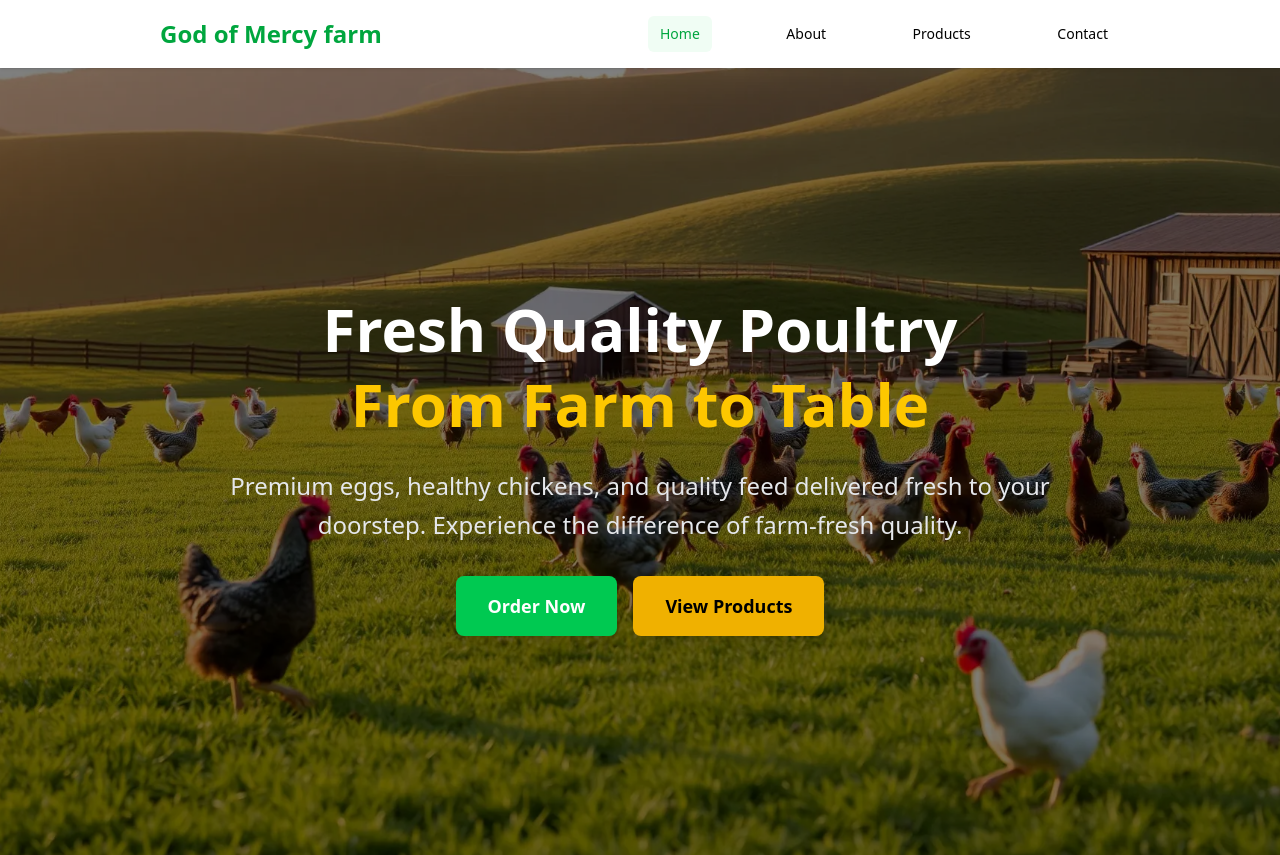
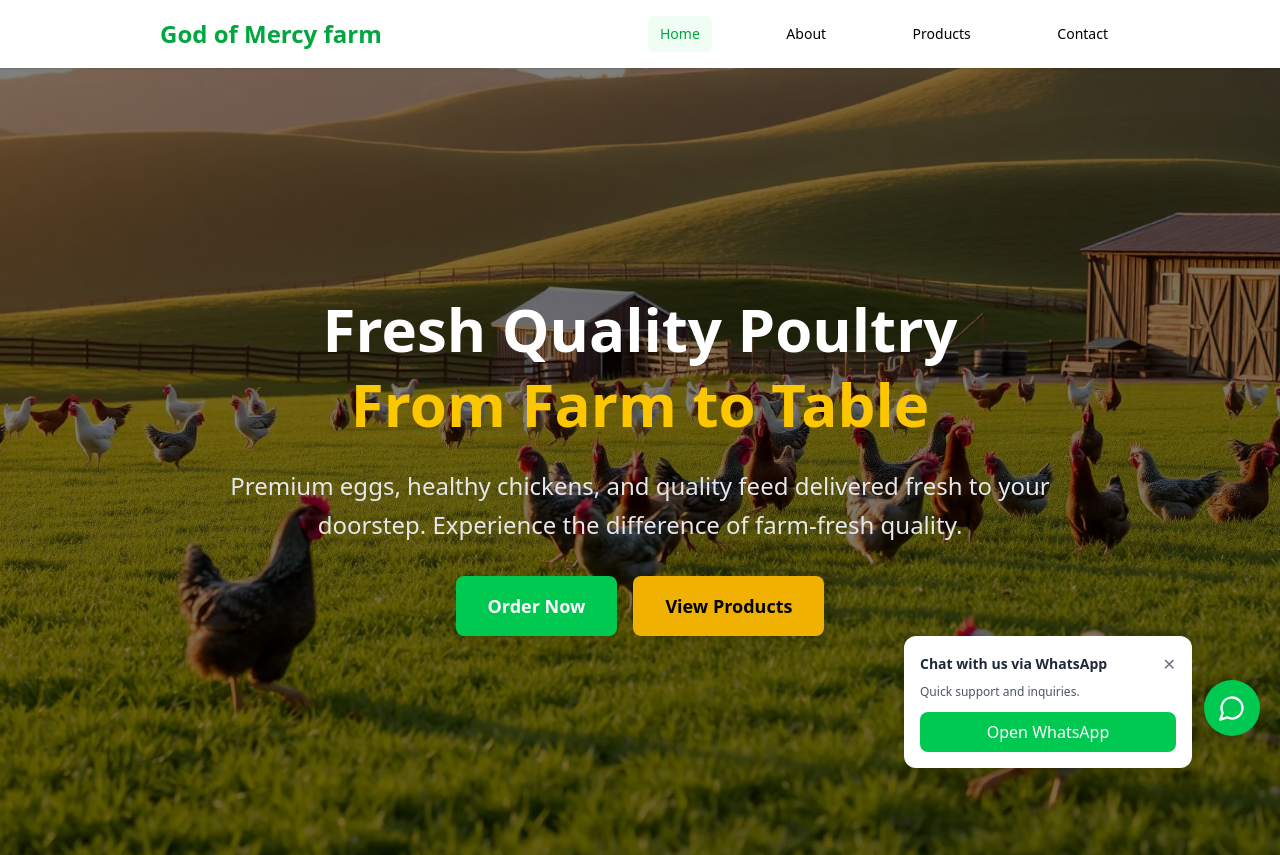
Before and after one commit to Oluwadunsindavid/God-Of-Mercy-Farm, a React (Vite) app: page / in a window 1280 px wide. Shown: the top 855 px of the page. Built offline with nearby package versions, Linux system fonts and the light colour scheme.

Commit message:
I added loader (it is not working yet), I added a working WhatsApp button to the bottom right of each page

```diff
--- a/src/App.jsx
+++ b/src/App.jsx
@@ -9,6 +9,7 @@ import Productspage from "./pages/Productspage.jsx";
 import Footer from "./components/Footer.jsx";
 import ScrollToTop from "./components/ScrollToTop.jsx";
 import BackToTopButton from "./components/BackToTopBtn.jsx";
+import WhatsAppFloat from "./components/WhatsAppFloat.jsx";
 
 function App() {
   return (
@@ -23,6 +24,7 @@ function App() {
         <Route path="/contact" element={<Contactpage />} />
       </Routes>
       <BackToTopButton/>
+      <WhatsAppFloat/>
       <Footer />
     </div>
   );
--- /dev/null
+++ b/src/Loader.tsx
@@ -0,0 +1,39 @@
+// LOADER OF iBeep. I want to use it for my works
+
+import React from "react";
+
+const LogoLoaderAlt = () => {
+  return (
+    <div className="flex items-center justify-center h-screen">
+      <div className="text-center">
+        {/* Pure CSS Logo */}
+        <div className="relative size-16 mx-auto mb-6">
+          {/* Spinning outer ring */}
+          <div className="absolute inset-0 rounded-full border-2 border-gray-100">
+            <div className="absolute inset-0 rounded-full border-2 border-transparent border-t-blue-500 animate-spin"></div>
+          </div>
+
+          {/* Logo segments container */}
+          <div className="absolute inset-1 rounded-full overflow-hidden bg-white">
+            {/* Top right quarter */}
+            <div className="absolute top-0 right-0 w-1/2 h-1/2 bg-blue-500 rounded-tr-full animate-[rotate-top-right_3s_ease-in-out_infinite]"></div>
+
+            {/* Bottom right quarter */}
+            <div className="absolute bottom-0 right-0 w-1/2 h-1/2 bg-blue-500 rounded-br-full animate-[rotate-bottom-right_3s_ease-in-out_infinite]"></div>
+
+            {/* Bottom left quarter */}
+            <div className="absolute bottom-0 left-0 w-1/2 h-1/2 bg-blue-500 rounded-bl-full animate-[rotate-bottom-left_3s_ease-in-out_infinite]"></div>
+
+            {/* Top left quarter */}
+            <div className="absolute top-0 left-0 w-1/2 h-1/2 bg-blue-500 rounded-tl-full animate-[rotate-top-left_3s_ease-in-out_infinite]"></div>
+
+            {/* Center white circle */}
+            <div className="absolute inset-4 bg-white rounded-full border border-gray-50"></div>
+          </div>
+        </div>
+      </div>
+    </div>
+  );
+};
+
+export default LogoLoaderAlt;
--- /dev/null
+++ b/src/components/WhatsAppFloat.jsx
@@ -0,0 +1,62 @@
+// src/components/WhatsAppFloat.tsx
+import { useState } from "react";
+
+import { LuMessageCircle } from "react-icons/lu";
+
+
+const WhatsAppFloat = () => {
+  const [isOpen, setIsOpen] = useState(true);
+
+  const whatsappNumber = "2347036010547"; // Replace with your WhatsApp number
+  const message = "Hello! I would like to order."; // Default message
+
+  const whatsappLink = `https://wa.me/${whatsappNumber}?text=${encodeURIComponent(
+    message
+  )}`;
+
+  return (
+    <div className="fixed flex justify-between items-center gap-3 bottom-5 right-5 z-50">
+      {/* Chat popup */}
+      {isOpen && (
+        <div
+          className="mb-3 w-72 bg-white rounded-xl shadow-lg p-4
+                    transition-transform duration-300 ease-in-out
+                    hover:scale-105"
+        >
+          <div className="flex justify-between items-center mb-2">
+            <h3 className="text-sm font-semibold text-gray-800">
+              Chat with us via WhatsApp
+            </h3>
+            <button
+              onClick={() => setIsOpen(false)}
+              className="text-gray-500 hover:text-gray-800"
+            >
+              ✕
+            </button>
+          </div>
+          <p className="text-xs text-gray-600 mb-3">
+            Quick support and inquiries.
+          </p>
+          <a
+            href={whatsappLink}
+            target="_blank"
+            rel="noopener noreferrer"
+            className="block w-full bg-green-500 hover:bg-green-600 text-white text-center py-2 rounded-lg font-medium"
+          >
+            Open WhatsApp
+          </a>
+        </div>
+      )}
+
+      {/* Floating Button */}
+      <button
+        onClick={() => setIsOpen(!isOpen)}
+        className="bg-green-500 hover:bg-green-600 text-white w-14 h-14 flex items-center justify-center rounded-full shadow-lg transition-transform transform hover:scale-110"
+      >
+        <LuMessageCircle size={28} />
+      </button>
+    </div>
+  );
+};
+
+export default WhatsAppFloat;
```
